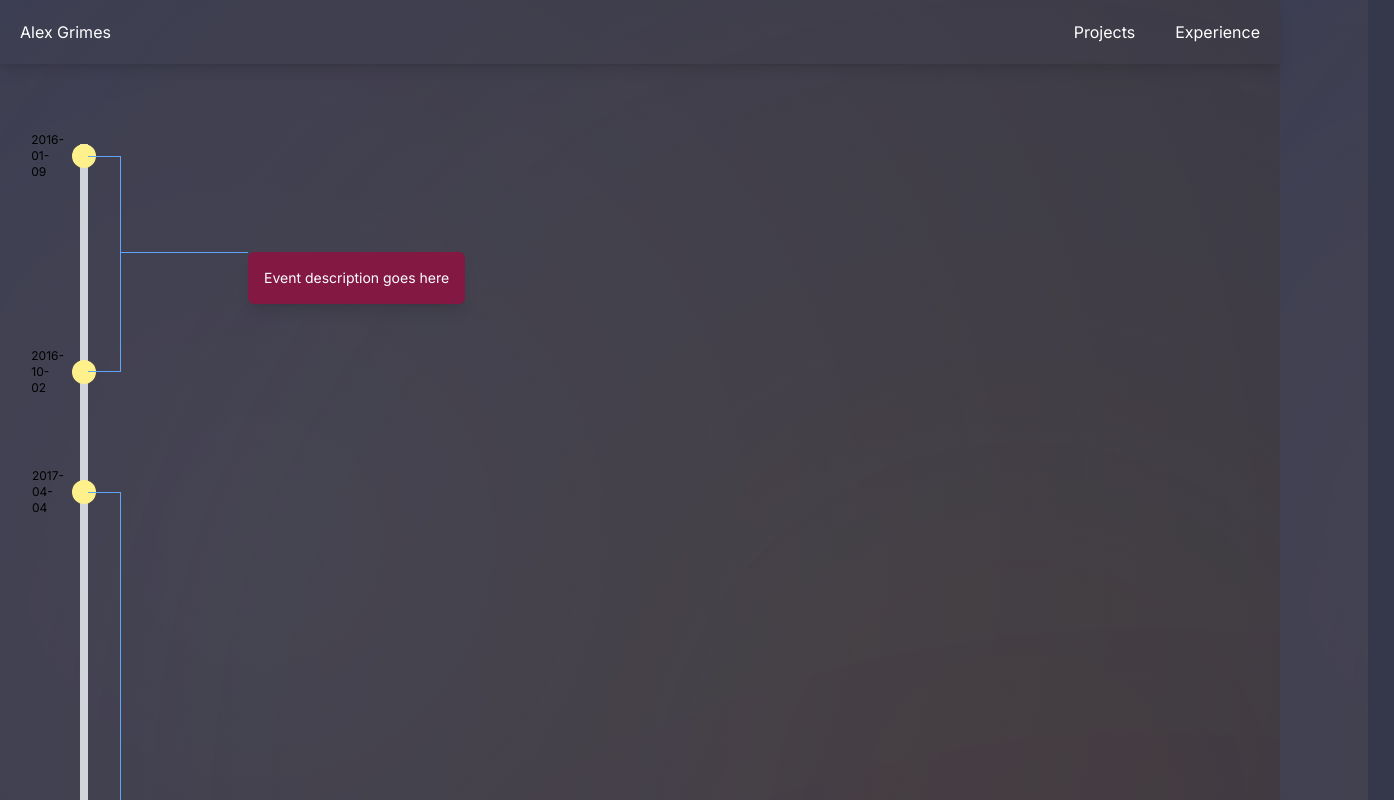
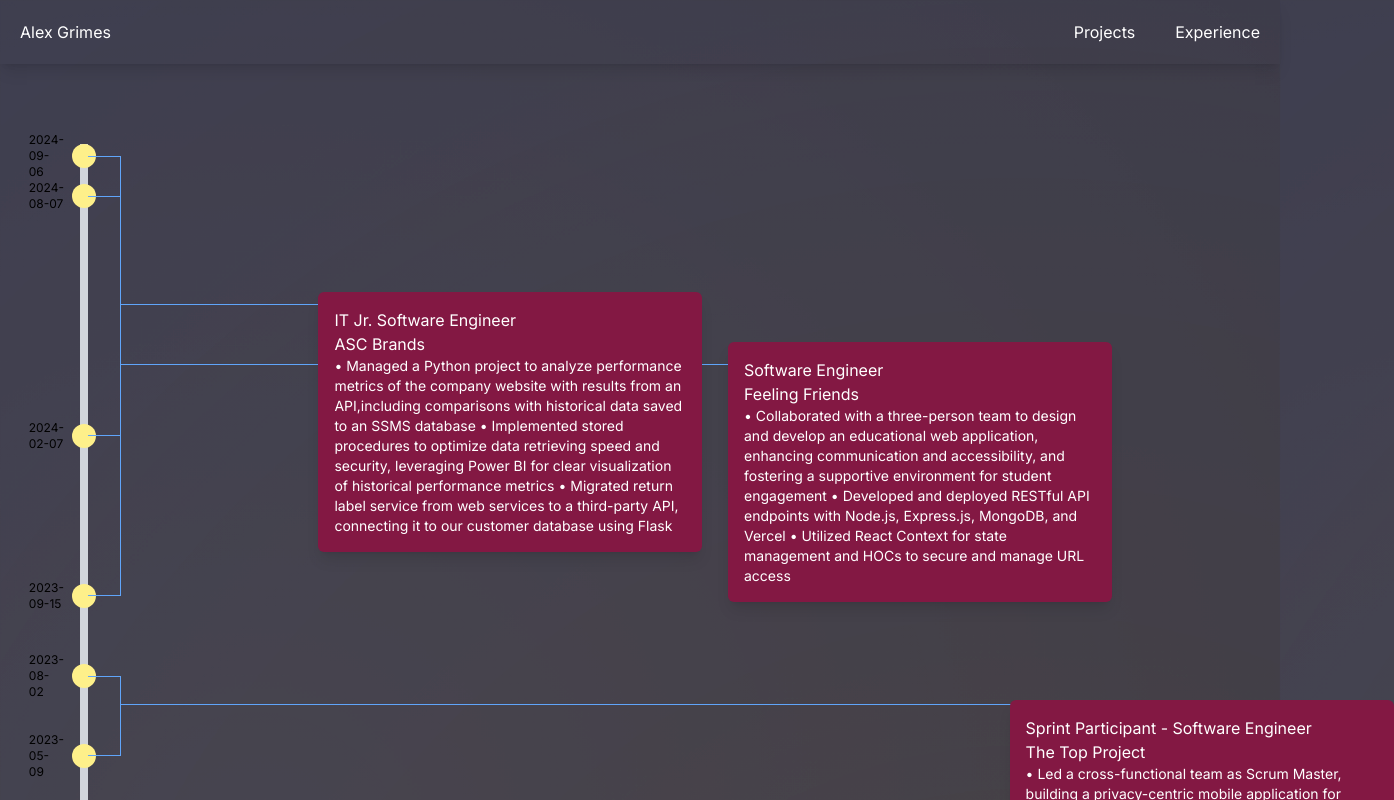
Before and after one commit to agrimes23/PortfolioSoftwareEngineer, a Next.js app: page /experience in a window 1280 px wide. Shown: the top 800 px of the page, 1394 px wide, since content can reach past the window. Built offline with nearby package versions, Linux system fonts and the light colour scheme.

Commit message:
the timeline is reversed so that most recent is at the top. Still working onhow to show experiences

```diff
--- a/src/app/components/Timeline.tsx
+++ b/src/app/components/Timeline.tsx
@@ -5,24 +5,53 @@ import TimelineBracket from "./TimelineBracket";
 
 const events = [
   {
-    startDate: "2017-04-04",
-    endDate: "2019-10-09",
-    description: "sa dfa ssdsa fdfas asdf asdlkfjasldf",
+    startDate: "2019-08-20",
+    endDate: "2019-08-20",
+    title: "Passed N3 Level",
+    company: "Japanese Language Proficiency Test (JLPT)",
+    description: "",
   },
   {
-    startDate: "2019-01-09",
-    endDate: "2022-12-20",
-    description: "asdfsdafasdf",
+    startDate: "2017-07-20",
+    endDate: "2019-07-20",
+    title: "Assistant Language Teacher with JET Program",
+    company: "Fukui Board of Education",
+    description: "• Managed financial initiatives across North American entities by establishing new and recurring loans with Japanese banks, streamlined processes by introducing a trip request system through Power Automate that cut down approval times by over 66%, and led the transition to a paperless expense reporting system, enhancing operational efficiency.",
   },
   {
-    startDate: "2022-04-09",
-    endDate: "2024-03-02",
-    description: "asdfsdafasdf",
+    startDate: "2019-09-30",
+    endDate: "2022-05-31",
+    title: "Accountant",
+    company: "UACJ North America",
+    description: "• Managed financial initiatives across North American entities by establishing new and recurring loans with Japanese banks, streamlined processes by introducing a trip request system through Power Automate that cut down approval times by over 66%, and led the transition to a paperless expense reporting system, enhancing operational efficiency.",
   },
   {
-    startDate: "2016-01-09",
-    endDate: "2016-10-02",
-    description: "asdfsdafasdf",
+    startDate: "2022-10-18",
+    endDate: "2023-01-30",
+    title: "Software Engineering Fellow",
+    company: "General Assembly",
+    description: "• Developed a travel planner web application, implementing a secure backend with Java, Spring Boot, and MongoDB, reinforced by JWT for authentication • Managed environment configurations to facilitate the deployment process via Heroku • Implemented RESTful API endpoints, ensured reliable service functionality, and crafted a seamless UI by integrating frontend components with backend APIs using JavaScript and React",
+  },
+  {
+    startDate: "2023-09-15",
+    endDate: dayjs().format("YYYY-MM-DD"),
+    title: "Software Engineer",
+    company: "Feeling Friends",
+    description: "• Collaborated with a three-person team to design and develop an educational web application, enhancing communication and accessibility, and fostering a supportive environment for student engagement • Developed and deployed RESTful API endpoints with Node.js, Express.js, MongoDB, and Vercel • Utilized React Context for state management and HOCs to secure and manage URL access",
+  },
+  {
+    startDate: "2023-05-09",
+    endDate: "2023-08-02",
+    title: "Sprint Participant - Software Engineer",
+    company: "The Top Project",
+    description: "• Led a cross-functional team as Scrum Master, building a privacy-centric mobile application for encrypted COVID-19 test reporting • Created a robust RESTful API using TypeScript, Express.js, and SQL with Sequelize for optimal performance and reliability, and authored a comprehensive suite of Jest unit tests to ensure high code quality and coverage standards before production deployment • Developed the frontend with React Native, ensuring cross-device compatibility and user experience excellence",
+  },
+  {
+    startDate: "2024-02-07",
+    endDate: "2024-08-07",
+    title: "IT Jr. Software Engineer",
+    company: "ASC Brands",
+    description: "• Managed a Python project to analyze performance metrics of the company website with results from an API,including comparisons with historical data saved to an SSMS database • Implemented stored procedures to optimize data retrieving speed and security, leveraging Power BI for clear visualization of historical performance metrics • Migrated return label service from web services to a third-party API, connecting it to our customer database using Flask",
   },
 ];
 
@@ -32,9 +61,9 @@ const Timeline: React.FC = () => {
 
   return (
     <>
-      <div className="relative h-[300vh] w-2 bg-gray-300 ml-20 my-20"></div>
+      <div className="relative h-[500vh] w-2 bg-gray-300 ml-20 my-20"></div>
 
-      <div className="absolute w-full max-w-screen h-[300vh] ml-20 my-20">
+      <div className="absolute w-[90%] max-w-screen h-[500vh] my-20 ml-20">
         {events.map((event, index) => {
           const startPercentage = calculatePosition(
             event.startDate,
@@ -51,8 +80,7 @@ const Timeline: React.FC = () => {
 
           return (
             <TimelineBracket
-              startDate={event.startDate}
-              endDate={event.endDate}
+              event={event}
               startPercentage={startPercentage}
               endPercentage={endPercentage}
               midPercentage={midPercentage}
--- a/src/app/components/TimelineBracket.tsx
+++ b/src/app/components/TimelineBracket.tsx
@@ -1,8 +1,13 @@
 import React from "react";
 
 interface TimelineBracketProps {
-  startDate: string;
-  endDate: string;
+  event: {
+    startDate: string;
+    endDate: string;
+    title: string;
+    company: string;
+    description: string
+  };
   startPercentage: number;
   endPercentage: number;
   midPercentage: number;
@@ -10,20 +15,19 @@ interface TimelineBracketProps {
 }
 
 const TimelineBracket: React.FC<TimelineBracketProps> = ({
-  startDate,
-  endDate,
+  event,
   startPercentage,
   endPercentage,
   midPercentage,
   index,
 }) => {
   const getLineLengthAndPosition = (index: number) => {
-    if (index % 3 === 0) {
-      return { lineLength: "w-32", boxPosition: "left-40", hoverLength: "" }; // Short line, closer box
+    if ((index) % 3 === 0) {
+      return { lineLength: "w-[20%]", boxPosition: "left-[20%]", hoverLength: "" }; // Short line, closer box
     } else if (index % 3 === 1) {
-      return { lineLength: "w-48", boxPosition: "left-56" }; // Medium line, middle box
+      return { lineLength: "w-[50vw]", boxPosition: "left-[50vw]" }; // Medium line, middle box
     } else {
-      return { lineLength: "w-64", boxPosition: "left-72" }; // Long line, farther box
+      return { lineLength: "w-[80%]", boxPosition: "left-[80%]" }; // Long line, farther box
     }
   };
 
@@ -37,7 +41,7 @@ const TimelineBracket: React.FC<TimelineBracketProps> = ({
         style={{ top: `${startPercentage}%`, left: "-0.5rem" }}
       >
         <span className="absolute right-8 top-1/2 transform -translate-y-1/2 text-xs">
-          {startDate}
+          {event.startDate}
         </span>
       </div>
 
@@ -47,7 +51,7 @@ const TimelineBracket: React.FC<TimelineBracketProps> = ({
         style={{ top: `${endPercentage}%`, left: "-0.5rem" }}
       >
         <span className="absolute right-8 top-1/2 transform -translate-y-1/2 text-xs">
-          {endDate}
+          {event.endDate}
         </span>
       </div>
 
@@ -61,9 +65,9 @@ const TimelineBracket: React.FC<TimelineBracketProps> = ({
       <div
         className="absolute overflow-visible transform origin-left transition-transform duration-300 w-full max-w-screen group hover"
         style={{
-          top: `${startPercentage}%`,
+          top: `${endPercentage}%`,
           left: "0.5rem",
-          height: `${endPercentage - startPercentage}%`,
+          height: `${startPercentage - endPercentage}%`,
           transform: "translateX(0%)",
         }}
       >
@@ -91,17 +95,19 @@ const TimelineBracket: React.FC<TimelineBracketProps> = ({
         {/* Horizontal line extending from midpoint */}
         <div className="w-full">
           <div
-            className={`absolute bg-blue-400 h-[1px] group-hover:h-[3px] left-[2rem] group-hover:left-[2.3rem] w-32 group-hover:w-36 transition-all duration-100 ${lineLength}`}
+            className={`absolute bg-blue-400 h-[1px] group-hover:h-[3px] left-[2rem] group-hover:left-[2.3rem] w-32 transition-all duration-100 ${lineLength}`}
             style={{ top: `50%` }}
           />
 
           {/* Text box connected to the horizontal line */}
 
           <div
-            className={`absolute bg-pink-900 text-white p-4 rounded-md shadow-lg transition-transform duration-100 group-hover:w-28 group-hover:h-24 ${boxPosition}`}
-            style={{ top: `50%` }}
+            className={`absolute bg-pink-900 text-white p-4 rounded-md w-96 shadow-lg transition-transform duration-100 group-hover:scale-125 ${boxPosition}`}
+            style={{ top: `45%`}}
           >
-            <p className="text-sm">Event description goes here</p>
+            <h3>{event.title}</h3>
+            <h3>{event.company}</h3>
+            <p className="text-sm">{event.description}</p>
           </div>
         </div>
       </div>
--- a/src/app/utils/calculatePosition.ts
+++ b/src/app/utils/calculatePosition.ts
@@ -3,8 +3,12 @@ export const calculatePosition = (date: string, minDate: string, maxDate: string
   const minTime = new Date(minDate).getTime();
   const maxTime = new Date(maxDate).getTime();
 
+  // Calculate total duration of the timeline
   const totalDuration = maxTime - minTime;
-    const positionPercentage = ((eventTime - minTime) / totalDuration) * 100;
+
+  // Calculate the position percentage as if the timeline is inverted
+  const positionPercentage = 100 - ((eventTime - minTime) / totalDuration) * 100;
+
   console.log("percentage and date: " + JSON.stringify(date) + " percentage: " + JSON.stringify(positionPercentage))
 
   return Math.round(positionPercentage);
```
Lines whose indentation alone changed are shown as unchanged.
